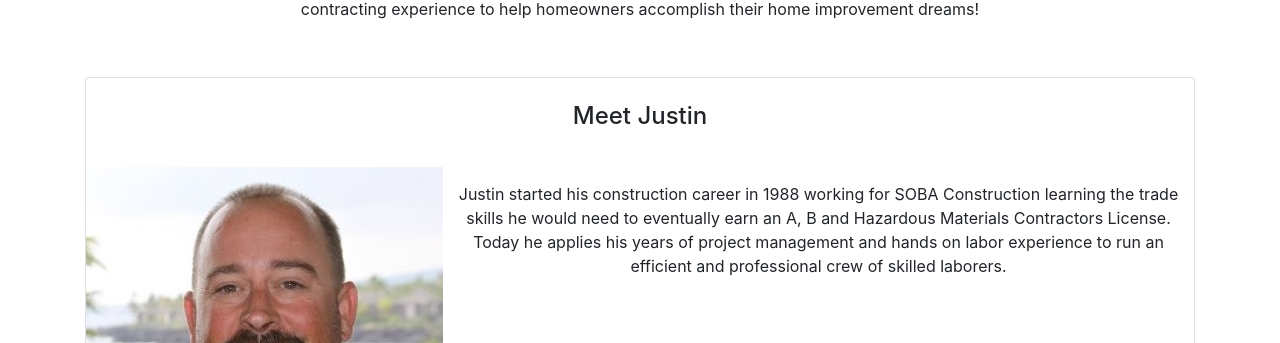
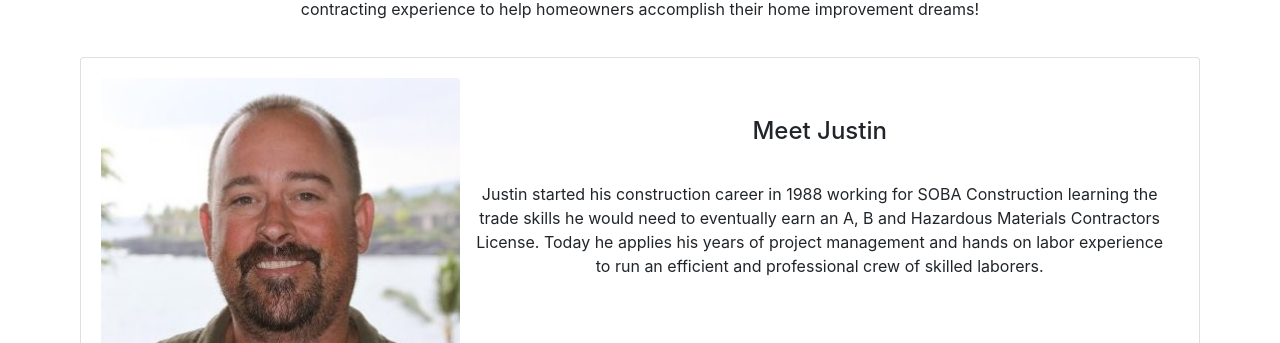
Before and after one commit to Michaelbaltazar265/ORMAN-ASSOCIATES, a React (Create React App) app in the folder orman-associates/: page / in a window 1280 px wide. Shown: the part 2425-2768 px from the top of the page. Built offline with nearby package versions, Linux system fonts and the light colour scheme.

Commit message:
fixed card on review

```diff
--- a/orman-associates/src/compontents/AboutUs.jsx
+++ b/orman-associates/src/compontents/AboutUs.jsx
@@ -20,24 +20,30 @@ const AboutUs = () => {
             homeowners accomplish their home improvement dreams!
           </p>
         </div>
-        <div className="row">
-          <div className="card">
+        <div className="card mb-3">
+          <div className="row no-gutters">
+
+              <div className="col-md-4">
+                <img
+                  className="card-img"
+                  src="../justin-orman.jpeg"
+                  alt="justin orman"
+                />
+              </div>
+              <div className="col-md-8">
+                <div className="card-body">
                   <h4 className="card-title p-4"> Meet Justin</h4>
-            <div className="card-horizontal">
-              <div className="img-square-wrapper">
-                <img src="../justin-orman.jpeg" alt="justin orman" />
-              </div>
-              <div className="card-body">
                   <p className="card-text">
                     Justin started his construction career in 1988 working for
                     SOBA Construction learning the trade skills he would need to
                     eventually earn an A, B and Hazardous Materials Contractors
-                  License. Today he applies his years of project management and
-                  hands on labor experience to run an efficient and professional
-                  crew of skilled laborers.
+                    License. Today he applies his years of project management
+                    and hands on labor experience to run an efficient and
+                    professional crew of skilled laborers.
                   </p>
                 </div>
               </div>
+
           </div>
         </div>
       </div>
--- a/orman-associates/src/compontents/Header.jsx
+++ b/orman-associates/src/compontents/Header.jsx
@@ -3,11 +3,10 @@ import React from "react-dom";
 
 const Header = () => {
   return (
-    <section className="navbar-section">
-      <nav className="navbar navbar-expand-sm bg-light navbar-expand-sm">
-        <div className="container ">
-          <div className="row">
-            <ul className="nav justify-content-center ">
+
+    <section className='navbar-section'>
+      <div className='container'>
+        <ul className="nav justify-content-center">
               <li className="nav-item">
                <a className="nav-link" href="#home">Orman & Associates, Inc</a>
                </li>
@@ -33,9 +32,48 @@ const Header = () => {
               </li>
            </ul>
       </div>
-        </div>
-      </nav>
     </section>
+
+
+
+
+
+
+    // <section className="navbar-section">
+    //   <nav className="navbar navbar-expand-sm bg-light">
+    //     <div className="container ">
+    //       <div className="row">
+    //         <div className='col-md-12 justify-content-center'>
+    //         <ul className="nav">
+    //           <li className="nav-item">
+    //             <a className="nav-link" href="#home">Orman & Associates, Inc</a>
+    //           </li>
+    //           <li className="nav-item">
+    //             <a className="nav-link" href="#about-us">About Us</a>
+    //           </li>
+    //           <li className="nav-item">
+    //             <a className="nav-link" href="#services">Services</a>
+    //           </li>
+    //           {/* <li className="nav-item">
+    //             <a href="#services">Work</a>
+    //           </li> */}
+    //           <li className="nav-item">
+    //             <a className="nav-link" href="#reviews">Reviews</a>
+    //           </li>
+    //           <li className="nav-item">
+    //             <a className="nav-link" href="#contact-us">Contact Us</a>
+    //           </li>
+    //           <li className="nav-item">
+    //             <a className="nav-link" href="tel:9255778030">
+    //               Click here to call now!!
+    //             </a>
+    //           </li>
+    //         </ul>
+    //         </div>
+    //       </div>
+    //     </div>
+    //   </nav>
+    // </section>
   );
 };
 
```
Also changed, not shown: 1 other file (tests, documents, lock files or other folders). Lines whose indentation alone changed are shown as unchanged.
